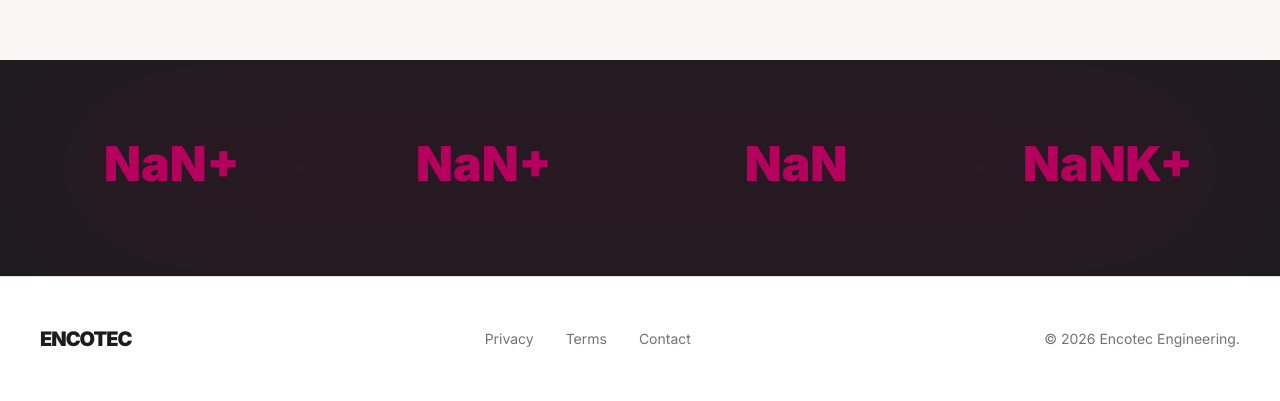
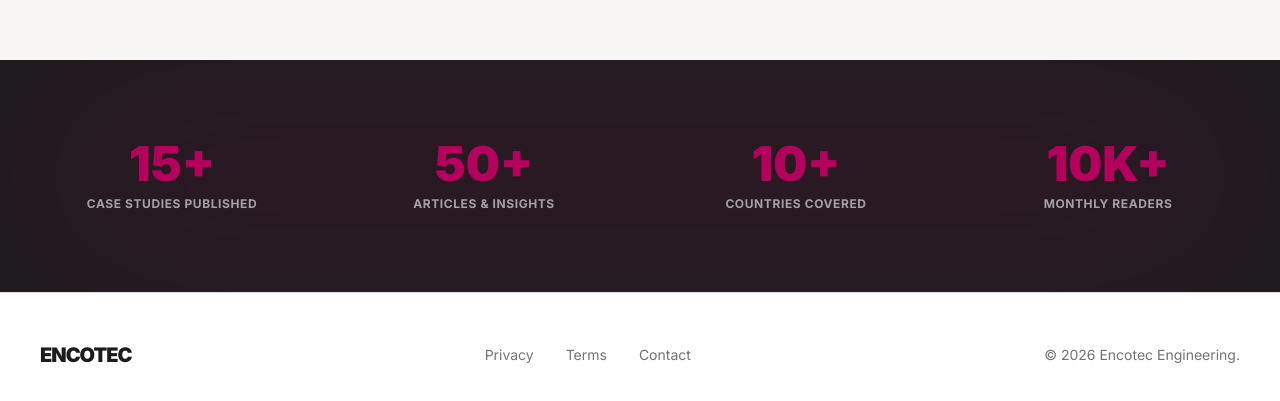
Before and after one commit to the-gold-technologies/encotech, a React (Vite) app: page /insights in a window 1280 px wide. Shown: the part 1450-1851 px from the top of the page. Built offline with nearby package versions, Linux system fonts and the light colour scheme; no server answers.

Commit message:
feat: update global theme to light mode, extend leadership team, and add dynamic hero stats

```diff
--- a/src/components/sections/GlobalFootprint.tsx
+++ b/src/components/sections/GlobalFootprint.tsx
@@ -58,10 +58,9 @@ export function GlobalFootprint() {
   return (
     <section
       ref={sectionRef}
-      className="py-24 text-white relative overflow-hidden"
+      className="py-24 text-neutral-900 relative overflow-hidden"
       style={{
-        background:
-          "linear-gradient(180deg, #0D0D0D 0%, #111111 50%, #0D0D0D 100%)",
+        background: "#F8FAFC",
       }}
     >
       {/* Subtle grid overlay */}
@@ -69,7 +68,7 @@ export function GlobalFootprint() {
         className="absolute inset-0 pointer-events-none"
         style={{
           backgroundImage:
-            "linear-gradient(rgba(233,30,140,0.03) 1px, transparent 1px), linear-gradient(90deg, rgba(233,30,140,0.03) 1px, transparent 1px)",
+            "linear-gradient(rgba(0,0,0,0.03) 1px, transparent 1px), linear-gradient(90deg, rgba(0,0,0,0.03) 1px, transparent 1px)",
           backgroundSize: "60px 60px",
         }}
       />
@@ -79,7 +78,7 @@ export function GlobalFootprint() {
         className="absolute inset-0 pointer-events-none"
         style={{
           background:
-            "radial-gradient(ellipse 80% 60% at 50% 60%, rgba(233,30,140,0.06) 0%, transparent 70%)",
+            "radial-gradient(ellipse 80% 60% at 50% 60%, rgba(233,30,140,0.02) 0%, transparent 70%)",
         }}
       />
 
@@ -124,7 +123,7 @@ export function GlobalFootprint() {
               duration: 0.8,
               delay: 0.1,
             }}
-            className="text-4xl md:text-6xl font-black tracking-tight mb-4 select-text cursor-text selection:bg-[#B6005E] selection:text-white"
+            className="text-4xl md:text-6xl font-black tracking-tight mb-4 select-text cursor-text selection:bg-[#B6005E] selection:text-white text-neutral-900"
           >
             {data.heading}
           </motion.h2>
@@ -142,7 +141,7 @@ export function GlobalFootprint() {
               duration: 0.8,
               delay: 0.2,
             }}
-            className="text-neutral-400 max-w-xl mx-auto text-lg"
+            className="text-neutral-500 max-w-xl mx-auto text-lg"
           >
             {data.description}
           </motion.p>
@@ -165,18 +164,17 @@ export function GlobalFootprint() {
             duration: 1,
             delay: 0.3,
           }}
-          className="relative rounded-3xl overflow-hidden border"
+          className="relative rounded-3xl overflow-hidden border shadow-sm"
           style={{
-            background: "rgba(255,255,255,0.02)",
-            borderColor: "rgba(233,30,140,0.12)",
-            backdropFilter: "blur(10px)",
+            background: "#FFFFFF",
+            borderColor: "#E2E8F0",
           }}
         >
           {/* Inner glow */}
           <div
             className="absolute inset-0 pointer-events-none rounded-3xl z-0"
             style={{
-              boxShadow: "inset 0 0 80px rgba(233,30,140,0.04)",
+              boxShadow: "inset 0 0 80px rgba(0,0,0,0.02)",
             }}
           />
 
@@ -190,8 +188,8 @@ export function GlobalFootprint() {
             <ComposableMap
               projection="geoMercator"
               projectionConfig={{
-                scale: 600,
-                center: [62, 27],
+                scale: 350,
+                center: [65, 25],
               }}
               style={{
                 width: "100%",
@@ -206,19 +204,19 @@ export function GlobalFootprint() {
                       geography={geo}
                       style={{
                         default: {
-                          fill: "#1C1C1E",
-                          stroke: "rgba(233,30,140,0.18)",
+                          fill: "#F1F5F9",
+                          stroke: "#CBD5E1",
                           strokeWidth: 0.5,
                           outline: "none",
                         },
                         hover: {
-                          fill: "#252528",
-                          stroke: "rgba(233,30,140,0.35)",
+                          fill: "#E2E8F0",
+                          stroke: "#B6005E",
                           strokeWidth: 0.6,
                           outline: "none",
                         },
                         pressed: {
-                          fill: "#1C1C1E",
+                          fill: "#E2E8F0",
                           outline: "none",
                         },
                       }}
@@ -233,7 +231,7 @@ export function GlobalFootprint() {
                   key={i}
                   from={conn[0]}
                   to={conn[1]}
-                  stroke="rgba(233,30,140,0.22)"
+                  stroke="rgba(182,0,94,0.3)"
                   strokeWidth={0.8}
                   strokeLinecap="round"
                   strokeDasharray="4 6"
@@ -331,8 +329,8 @@ export function GlobalFootprint() {
                       fontSize: "5px",
                       fill:
                         hoveredLocation?.name === loc.name
-                          ? "rgba(255,255,255,0.95)"
-                          : "rgba(255,255,255,0.55)",
+                          ? "#B6005E"
+                          : "#64748B",
                       fontWeight: 700,
                       letterSpacing: "0.08em",
                       pointerEvents: "none",
@@ -480,8 +478,8 @@ export function GlobalFootprint() {
           <div
             className="flex justify-center gap-12 px-8 py-6 border-t"
             style={{
-              borderColor: "rgba(233,30,140,0.1)",
-              background: "rgba(0,0,0,0.3)",
+              borderColor: "#E2E8F0",
+              background: "#F8FAFC",
             }}
           >
             {stats.map((stat: any, i: number) => (
--- a/src/components/sections/Hero.tsx
+++ b/src/components/sections/Hero.tsx
@@ -9,7 +9,13 @@ export function Hero() {
   const { data } = useSectionData<any>("home", "HeroSection");
   const globalSEO = useCMSStore((state) => state.globalSEO);
   const headingTag = globalSEO?.headingOptions?.heroHeadingTag || "h1";
-  const HeadingTag = (headingTag || "h1") as "h1" | "h2" | "h3" | "h4" | "h5" | "h6";
+  const HeadingTag = (headingTag || "h1") as
+    | "h1"
+    | "h2"
+    | "h3"
+    | "h4"
+    | "h5"
+    | "h6";
   const MotionHeading = (motion as any)[HeadingTag] || motion.h1;
 
   const serviceTags = data.serviceTags || [];
@@ -18,6 +24,7 @@ export function Hero() {
     { value: data.stat2Value, label: data.stat2Label },
     { value: data.stat3Value, label: data.stat3Label },
     { value: data.stat4Value, label: data.stat4Label },
+    { value: data.stat5Value, label: data.stat5Label },
   ].filter((s: any) => s.value && s.label);
 
   return (
@@ -168,14 +175,14 @@ export function Hero() {
                 duration: 0.7,
                 delay: 0.55,
               }}
-              className="grid grid-cols-2 md:grid-cols-4 gap-8 pt-8 border-t border-neutral-200"
+              className={`grid grid-cols-2 md:grid-cols-${heroStats.length} gap-8 pt-8 border-t border-neutral-200`}
             >
               {heroStats.map((stat: any, i: number) => (
                 <div key={i}>
-                  <div className="text-3xl md:text-4xl font-black text-neutral-900 tracking-tight leading-none">
+                  <div className="text-3xl md:text-3xl font-black text-neutral-900 tracking-tight leading-none">
                     {stat.value}
                   </div>
-                  <div className="text-[10px] font-bold text-neutral-400 tracking-[0.15em] uppercase mt-2 leading-tight">
+                  <div className="text-[9px] font-bold text-neutral-400 tracking-[0.15em] uppercase mt-2 leading-tight">
                     {stat.label}
                   </div>
                 </div>
@@ -221,6 +228,7 @@ export function Hero() {
               </div>
 
               {/* Projects Delivered Badge */}
+              {data?.projectsBadgeNumber && data?.projectsBadgeLabel && (
                 <motion.div
                   initial={{
                     opacity: 0,
@@ -249,6 +257,7 @@ export function Hero() {
                     <div className="w-10 h-[3px] bg-brand-pink mt-2" />
                   </div>
                 </motion.div>
+              )}
             </motion.div>
           </div>
         </div>
--- a/src/components/sections/Services.tsx
+++ b/src/components/sections/Services.tsx
@@ -127,7 +127,7 @@ function ServiceCard({ service }: { service: any }) {
           {service.title}
         </h3>
 
-        <p className="text-white/70 text-sm leading-relaxed mb-4 line-clamp-3 group-hover:text-white/90 transition-colors duration-300">
+        <p className="text-white/90 text-sm leading-relaxed mb-4 line-clamp-3 group-hover:text-white/90 transition-colors duration-300">
           {service.description}
         </p>
 
--- a/src/pages/Certifications.tsx
+++ b/src/pages/Certifications.tsx
@@ -614,33 +614,33 @@ function TrustStats() {
     stats4Suffix: "+",
   });
   const stats = [
-    {
+    data.stats1Label && {
       value: parseInt(data.stats1Value) || 15,
       label: data.stats1Label,
       suffix: data.stats1Suffix,
     },
-    {
+    data.stats2Label && {
       value: parseInt(data.stats2Value) || 100,
       label: data.stats2Label,
       suffix: data.stats2Suffix,
     },
-    {
+    data.stats3Label && {
       value: parseInt(data.stats3Value) || 50,
       label: data.stats3Label,
       suffix: data.stats3Suffix,
     },
-    {
+    data.stats4Label && {
       value: parseInt(data.stats4Value) || 23,
       label: data.stats4Label,
       suffix: data.stats4Suffix,
     },
-  ];
+  ].filter(Boolean);
   return (
     <section className="py-24 bg-neutral-900 text-white relative overflow-hidden">
       <div className="absolute inset-0 opacity-10 bg-[url('https://www.transparenttextures.com/patterns/carbon-fibre.png')]" />
 
       <div className="max-w-7xl mx-auto px-6 lg:px-10 relative z-10">
-        <div className="grid grid-cols-2 md:grid-cols-4 gap-12 md:gap-8 divide-x divide-white/10">
+        <div className={`grid grid-cols-2 md:grid-cols-${stats.length} gap-12 md:gap-8 divide-x divide-white/10`}>
           {stats.map((stat, i) => (
             <div
               key={i}
--- a/src/pages/Insights.tsx
+++ b/src/pages/Insights.tsx
@@ -485,10 +485,10 @@ function ContentGrid() {
 function StatsBanner() {
   const { data } = useSectionData<any>("insights", "InsightsStats");
   const stats = [
-    { value: data.stat1Value, suffix: "+", label: data.stat1Label },
-    { value: data.stat2Value, suffix: "+", label: data.stat2Label },
-    { value: data.stat3Value, suffix: "", label: data.stat3Label },
-    { value: data.stat4Value, suffix: "K+", label: data.stat4Label },
+    { value: parseInt(data.stat1Value) || 15, suffix: data.stat1Suffix || "+", label: data.stat1Label || "Case Studies Published" },
+    { value: parseInt(data.stat2Value) || 50, suffix: data.stat2Suffix || "+", label: data.stat2Label || "Articles & Insights" },
+    { value: parseInt(data.stat3Value) || 10, suffix: data.stat3Suffix || "+", label: data.stat3Label || "Countries Covered" },
+    { value: parseInt(data.stat4Value) || 10, suffix: data.stat4Suffix || "K+", label: data.stat4Label || "Monthly Readers" },
   ];
 
   return (
--- a/src/pages/Leadership.tsx
+++ b/src/pages/Leadership.tsx
@@ -56,6 +56,7 @@ function AnimatedCounter({
 const execImages = [
   "https://images.unsplash.com/photo-1507003211169-0a1dd7228f2d?auto=format&fit=crop&q=80&w=800",
   "https://images.unsplash.com/photo-1472099645785-5658abf4ff4e?auto=format&fit=crop&q=80&w=800",
+  "https://images.unsplash.com/photo-1519085360753-af0119f7cbe7?auto=format&fit=crop&q=80&w=800",
 ];
 const seniorImages = [
   "https://images.unsplash.com/photo-1573496359142-b8d87734a5a2?auto=format&fit=crop&q=80&w=800",
@@ -376,7 +377,14 @@ function ExecutiveTeam() {
       bio: data.exec2Bio,
       tags: (data.exec2Tags || "").split(", ").filter(Boolean),
     },
-  ];
+    data.exec3Name && {
+      name: data.exec3Name,
+      role: data.exec3Role,
+      image: execImages[2],
+      bio: data.exec3Bio,
+      tags: (data.exec3Tags || "").split(", ").filter(Boolean),
+    },
+  ].filter(Boolean);
 
   return (
     <section className="py-32 bg-dark-bg text-white">
```
Lines whose indentation alone changed are shown as unchanged.
